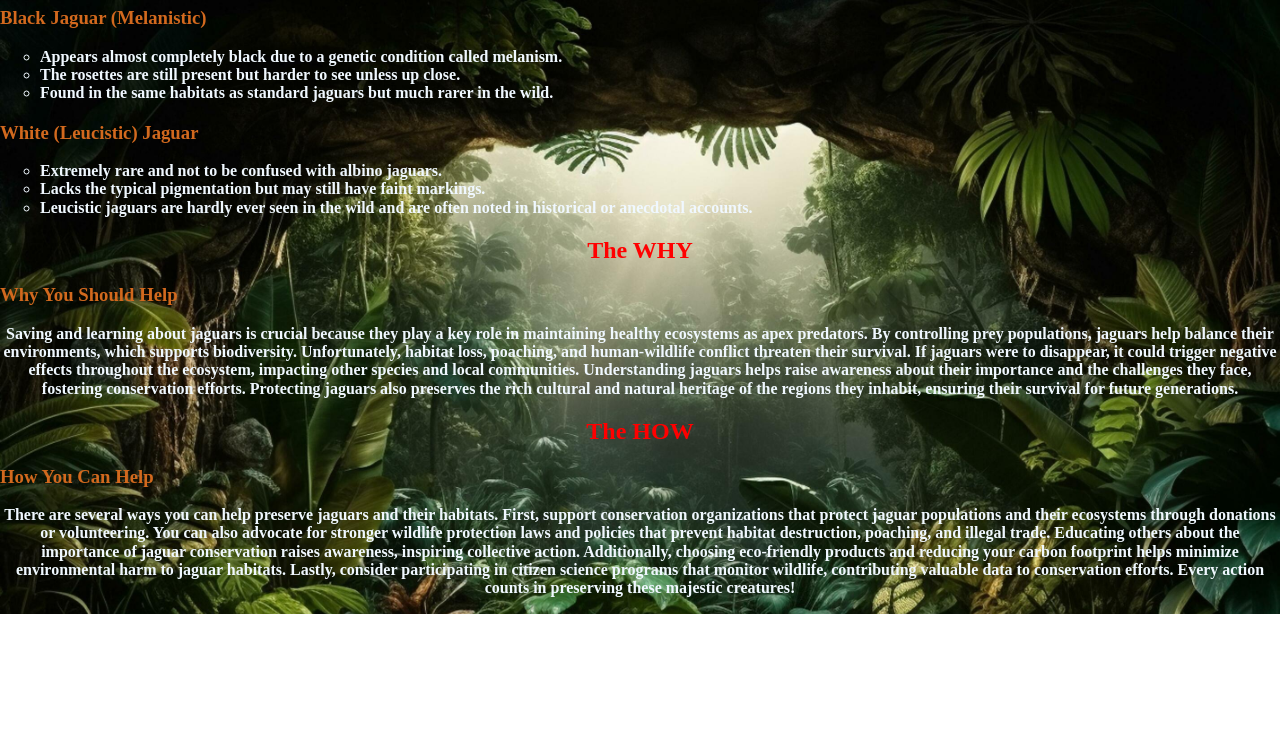
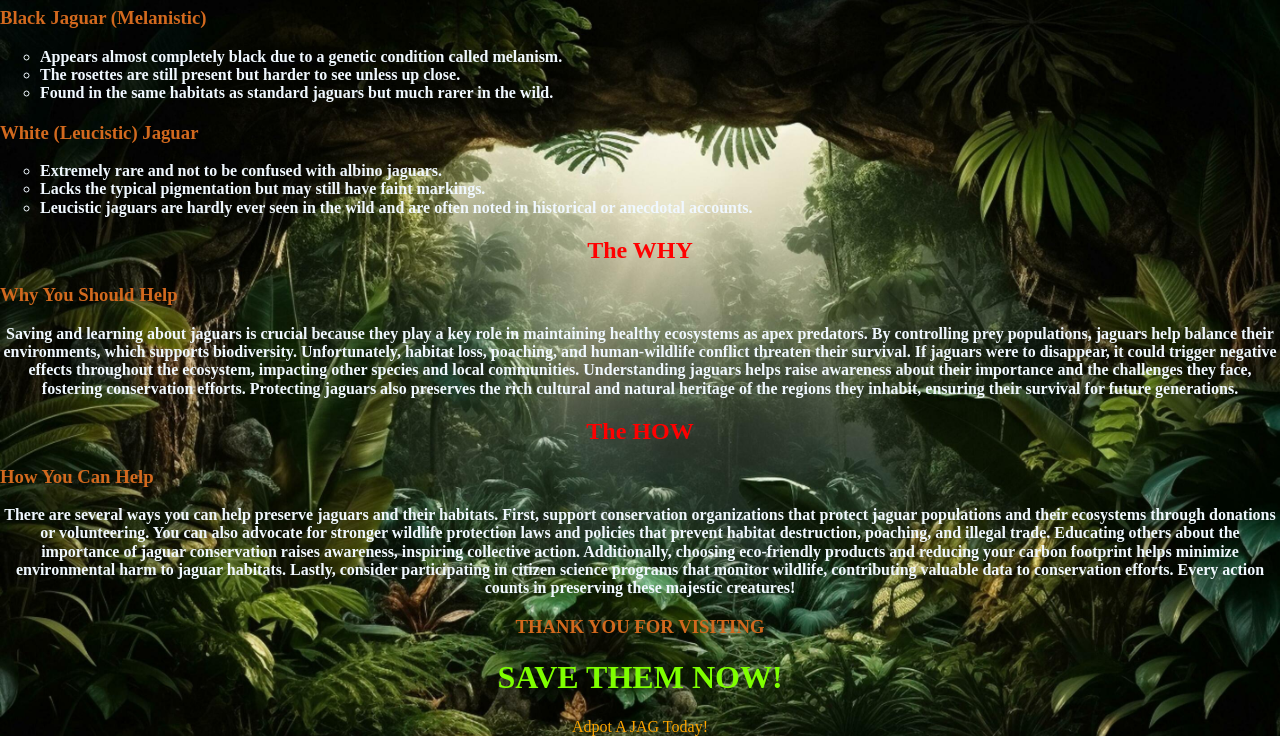
Before and after one commit to AllenConey/pinklemon, a plain HTML site: page index.html in a window 1280 px wide. Shown: the part 923-1659 px from the top of the page. Before the commit the page ends 1537 px from the top, so only its background shows below. Drawn offline with Linux system fonts and the light colour scheme.

Commit message:
added work
added links

```diff
--- a/css/main.css
+++ b/css/main.css
@@ -38,3 +38,31 @@ ul.c{
     list-style: circle;
     color: aliceblue;
 }
+div.container {
+    text-align: center;
+  }
+
+  a:link {
+    color: orange;
+    background-color: transparent;
+    text-decoration: none;
+  }
+  a:visited {
+    color: chocolate;
+    background-color: transparent;
+    text-decoration: none;
+  }
+  a:hover {
+    color: red;
+    background-color: transparent;
+    text-decoration: underline;
+  }
+  a:active {
+    color: red;
+    background-color: transparent;
+    text-decoration: underline;
+}
+
+div.ending {
+    text-align: center;
+  }
--- a/index.html
+++ b/index.html
@@ -63,6 +63,17 @@
     <p><b>There are several ways you can help preserve jaguars and their habitats. First, support conservation organizations that protect jaguar populations and their ecosystems through donations or volunteering. You can also advocate for stronger wildlife protection laws and policies that prevent habitat destruction, poaching, and illegal trade. Educating others about the importance of jaguar conservation raises awareness, inspiring collective action. Additionally, choosing eco-friendly products and reducing your carbon footprint helps minimize environmental harm to jaguar habitats. Lastly, consider participating in citizen science programs that monitor wildlife, contributing valuable data to conservation efforts. Every action counts in preserving these majestic creatures!</b></p>
 
 
+   <div class="ending">
+    <h3>THANK YOU FOR VISITING</h3>
+   </div>
+
+
+
+    <div class="container">
+      <h1>SAVE THEM NOW!</h1>
+      <a href="https://www.worldwildlife.org/species/jaguar" target="_blank">Adpot A JAG Today!</a>
+    </div>
+
 
 
 
```
